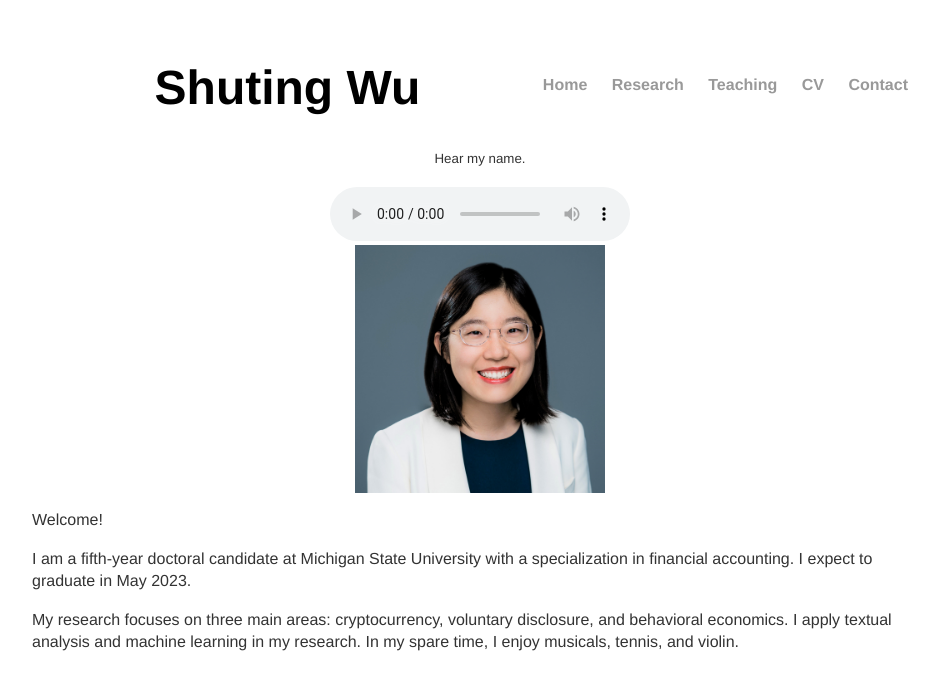
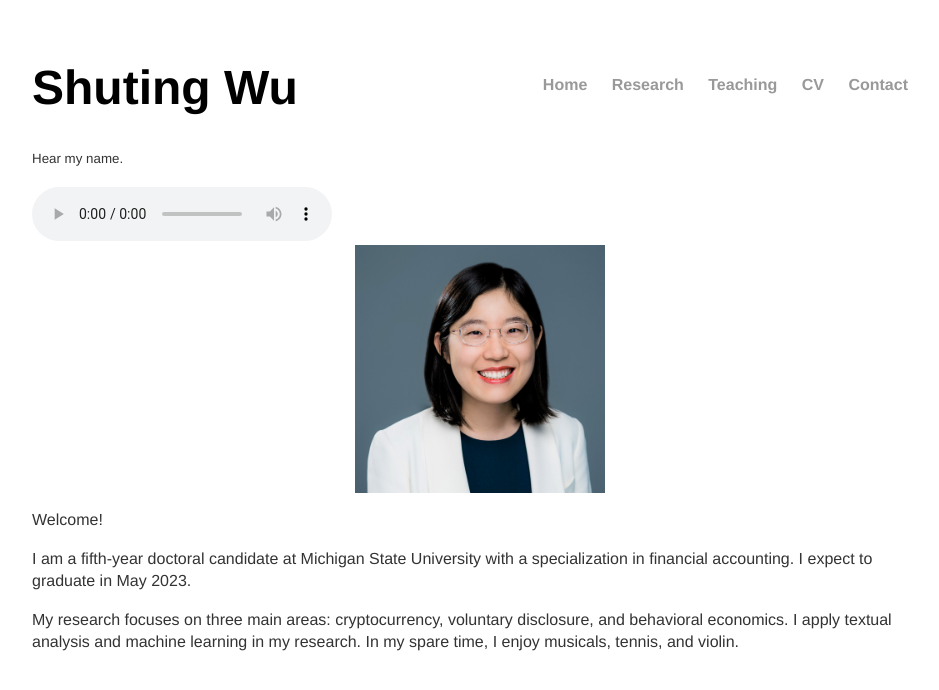
Before and after one commit to shu-ting-wu/shu-ting-wu.github.io, a Jekyll site: the page built from index.html, in a window 1280 px wide. Shown: the top 690 px of the page, without its empty margins (160-1099 px from the left). Built offline with Jekyll 4.4.1, drawn with Linux system fonts in a browser that asks for light colours.

Commit message:
Update index.html

```diff
--- a/index.html
+++ b/index.html
@@ -3,9 +3,9 @@ layout: default
 title: Shuting Wu
 ---
 <div class="blurb">
-	<h1 style="text-align:center">Shuting Wu</h1>
-	<div align="center" style="white-space:nowrap;">
-	<p align="center"><small>Hear my name.</small></p>
+	<h1 style="text-align:left">Shuting Wu</h1>
+	<div align="left" style="white-space:nowrap;">
+	<p align="left"><small>Hear my name.</small></p>
 	<audio controls="controls" autoplay="autoplay">
 		<source src="https://shu-ting-wu.github.io/assets/audio/myname.m4a"/>
 	</audio>
```
